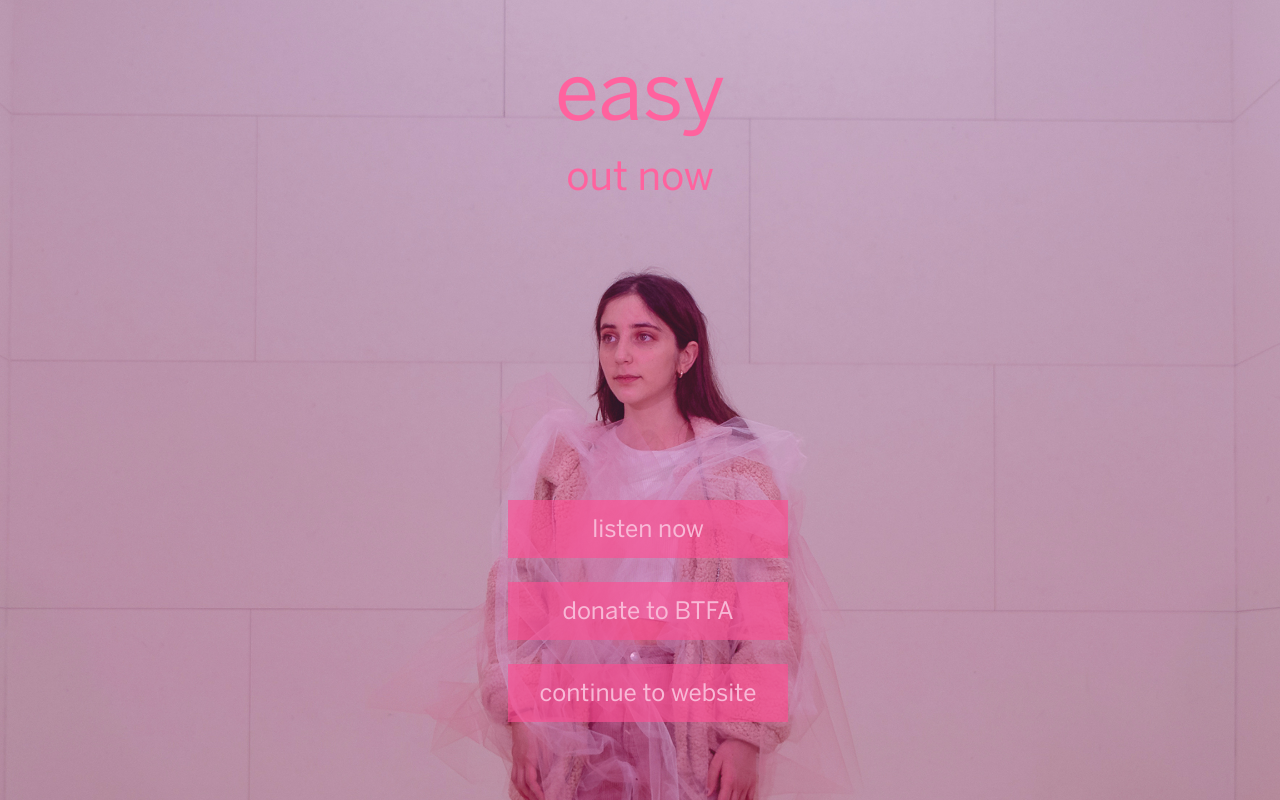
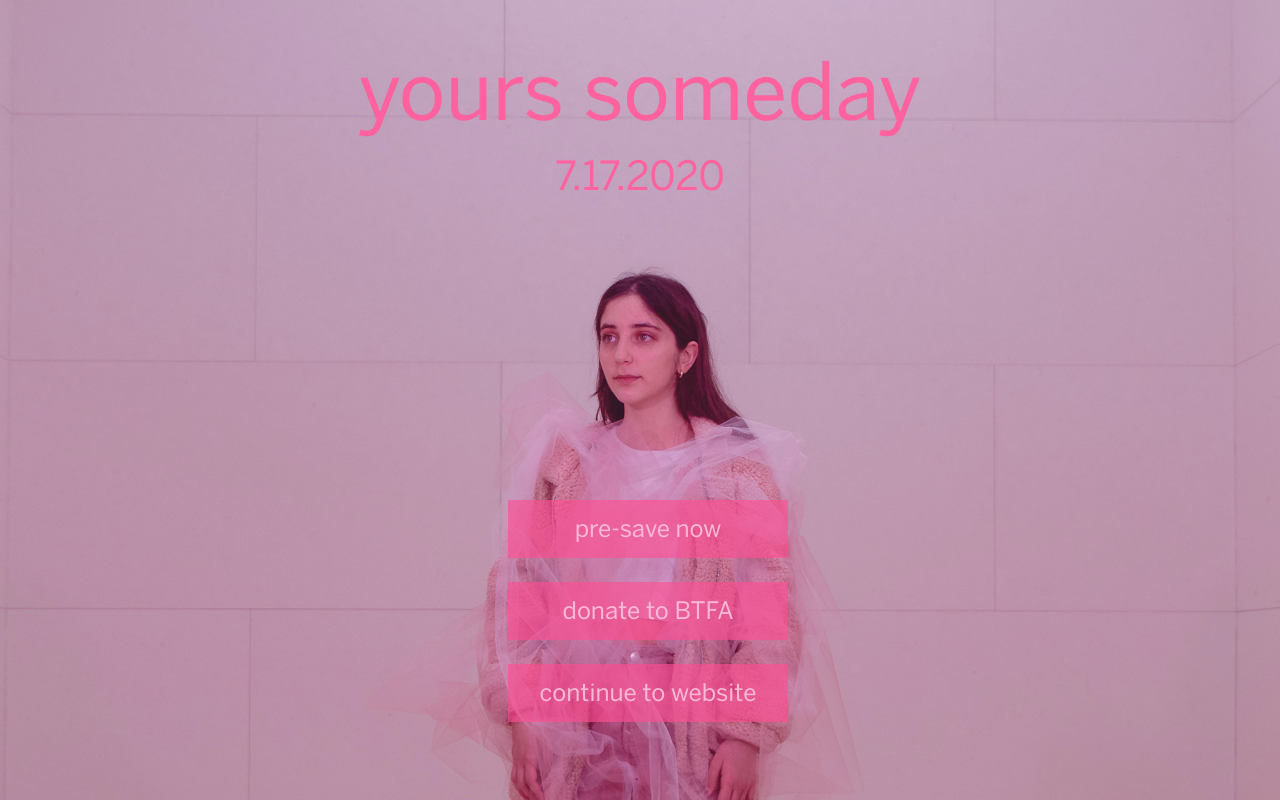
Before and after one commit to dafnamargalit/dafna, a React (Create React App) app: page / in a window 1280 px wide. Built offline with nearby package versions, Linux system fonts and the light colour scheme.

Commit message:
landing page update

```diff
--- a/src/components/Landing/Landing.css
+++ b/src/components/Landing/Landing.css
@@ -79,7 +79,8 @@
     justify-content: center;
     align-items: center;
     flex-direction: column;
-    font-size: 10vh;
+    font-size: 9vh;
+    text-align: center;
     font-family: 'BentonSans-Regular';
     color: rgb(255, 98, 158);
     height: 30%;
--- a/src/components/Landing/Landing.js
+++ b/src/components/Landing/Landing.js
@@ -9,14 +9,14 @@ const Landing = () => {
             <div>
                 <div className="Landing-Desktop">
                     <div className="announcement-desktop">
-                        easy
+                        yours someday
                         <div id="out-desktop">
-                            out now
+                            7.17.2020
                         </div>
                     </div>
                     <div className="buttons-desktop">
-                        <a href="https://dafna.fanlink.to/easy" id="listen" className="landing-button-desktop">
-                            listen now
+                        <a href="https://distrokid.com/hyperfollow/dafna/yours-someday-3" id="listen" className="landing-button-desktop">
+                            pre-save now
                         </a>
                         <a href="https://linktr.ee/btfacollective" id="donate" className="landing-button-desktop">
                             donate to BTFA
@@ -28,14 +28,14 @@ const Landing = () => {
                 </div>
                 <div className="Landing-Mobile">
                     <div className="announcement-mobile">
-                        easy
+                        yours someday
                         <div id="out-mobile">
-                            out now
+                           7.17.2020
                         </div>
                     </div>
                     <div className="buttons-mobile">
-                        <a href="https://dafna.fanlink.to/easy" id="listen" className="landing-button-mobile">
-                            listen now
+                        <a href="https://distrokid.com/hyperfollow/dafna/yours-someday-3" id="listen" className="landing-button-mobile">
+                            pre-save now
                         </a>
                         <a href="https://linktr.ee/btfacollective" id="donate" className="landing-button-mobile">
                             donate to BTFA
```
